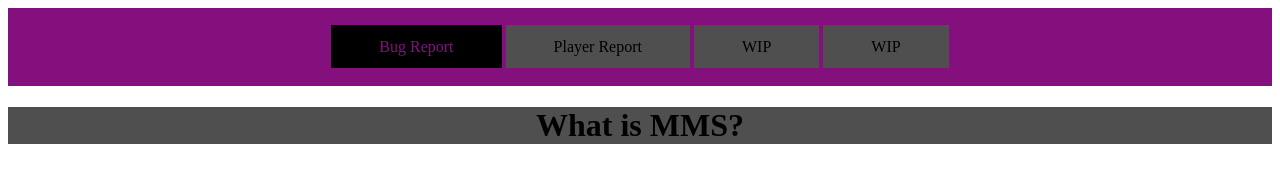
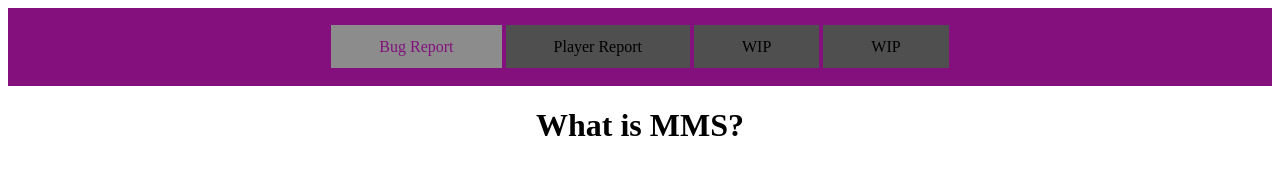
Before and after one commit to Dimension-Network/Dimension-Network.github.io, a plain HTML site: page about.html in a window 1280 px wide. In both pictures the pointer is over the link "Bug Report". Drawn offline with Linux system fonts and the light colour scheme; a web font is replaced by a local one.

Commit message:
Update main.css

```diff
--- a/stylesheets/main.css
+++ b/stylesheets/main.css
@@ -20,10 +20,10 @@ body {
             }
             #navbar ul li a:hover {
                 color: #84107E;
-                background-color: Black;
+                background-color: #8C8C8C;
             }
 #body {
-            background-color: #4F4F4F;
+            background-color: white;
 }
 #navtext {
             text-size: 17px;
```
